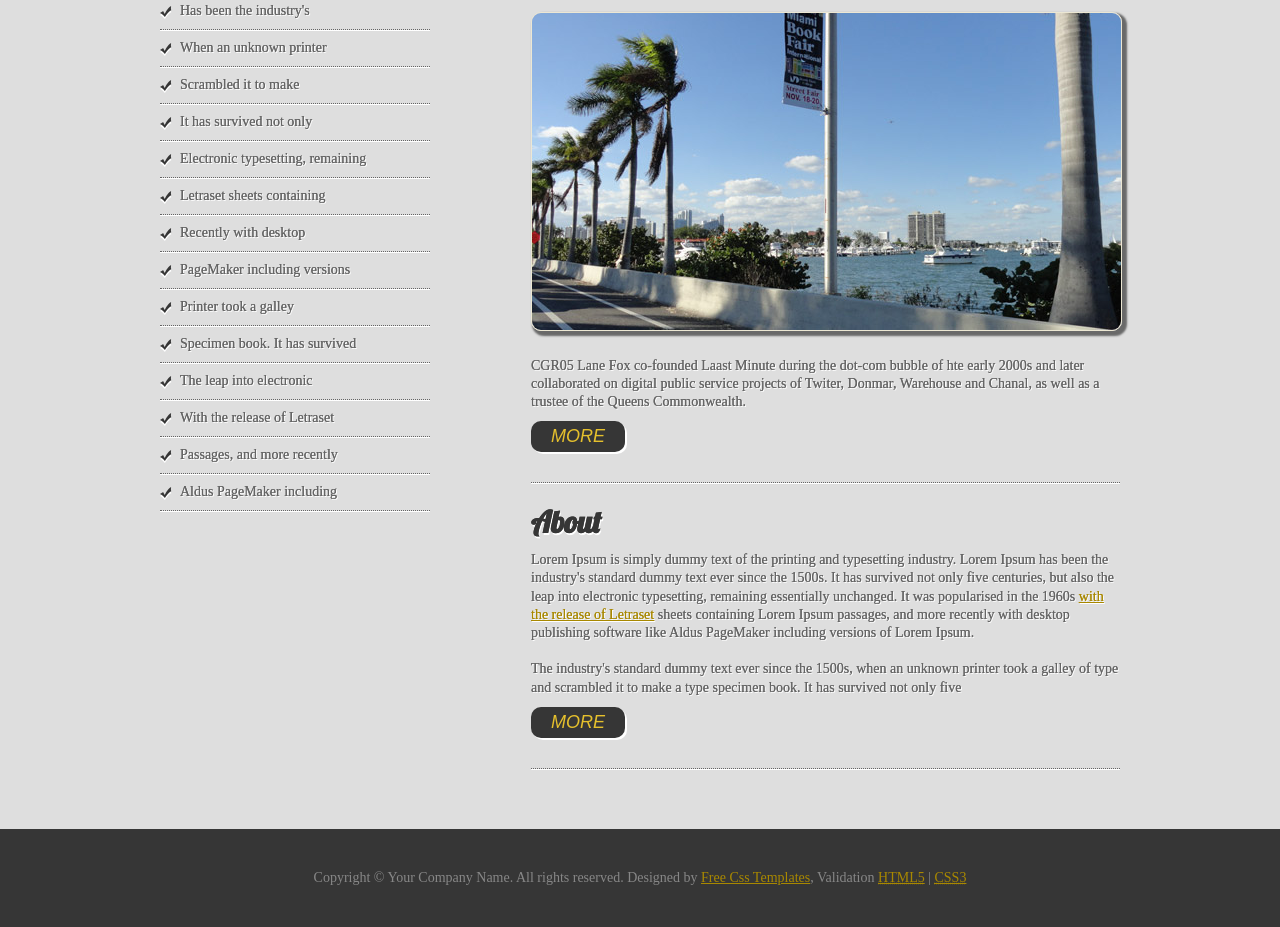
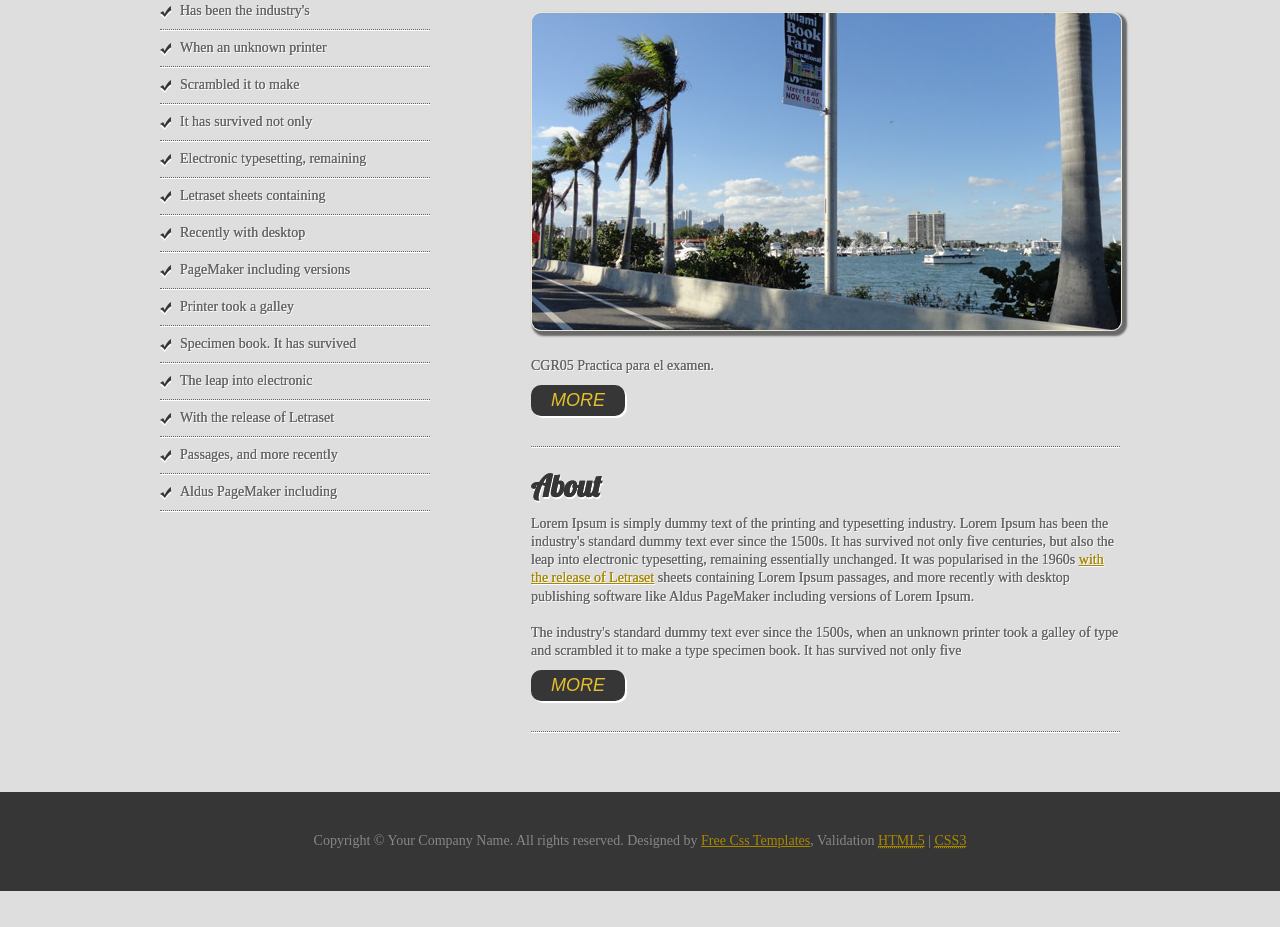
Before and after one commit to Carrenor64/repaso, a plain HTML site: page index.html in a window 1280 px wide. Shown: the part 572-1499 px from the top of the page. After the commit the page ends 1463 px from the top, so only its background shows below. Drawn offline with Linux system fonts and the light colour scheme; a web font is replaced by a local one.

Commit message:
Parrafo añadido en el index

```diff
--- a/index.html
+++ b/index.html
@@ -42,7 +42,7 @@ Released: 4.3.13
         </p>
         <p><img src="images/pic.jpg" alt="pic" class="picStyle"></p>
         <p>
-        	CGR05 Lane Fox co-founded Laast Minute during the dot-com bubble of hte early 2000s and later collaborated on digital public service projects of Twiter, Donmar, Warehouse and Chanal, as well as a trustee of the Queens Commonwealth.
+        	CGR05 Practica para el examen.
         </p>
         <button>More</button>
         <div class="horSeparator"></div>
```
